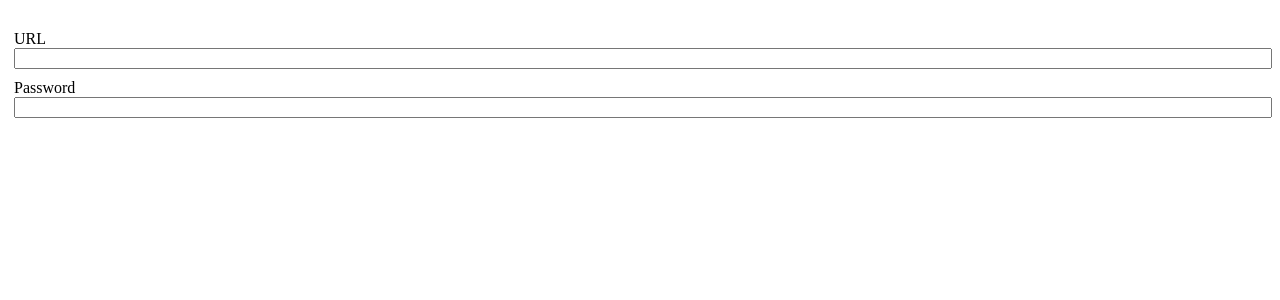
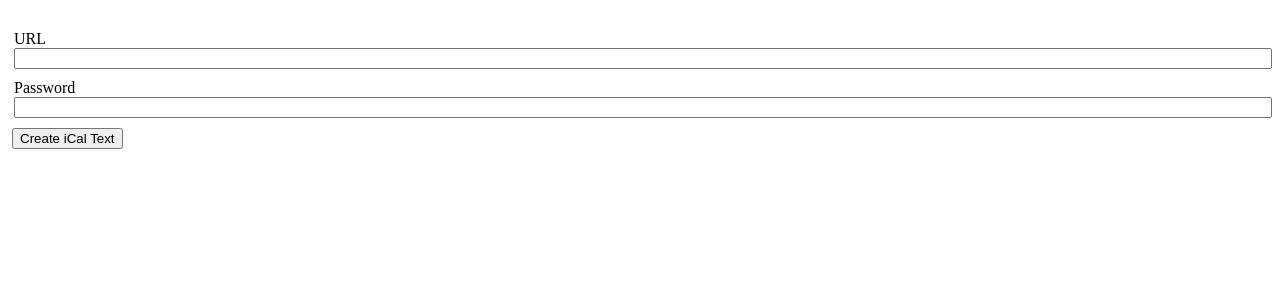
Before and after one commit to jv88899/ical-generator, a React (Create React App) app: page / in a window 1280 px wide. Shown: the top 300 px of the page. Built offline with nearby package versions, Linux system fonts and the light colour scheme.

Commit message:
added form button

```diff
--- a/src/App.js
+++ b/src/App.js
@@ -15,6 +15,7 @@ export default function App() {
           <label htmlFor="password">Password</label>
           <input type="text" name="password" />
         </div>
+        <button type="submit">Create iCal Text</button>
       </form>
       <div>
       {iCalText && <p>{iCalText}</p>}
```
